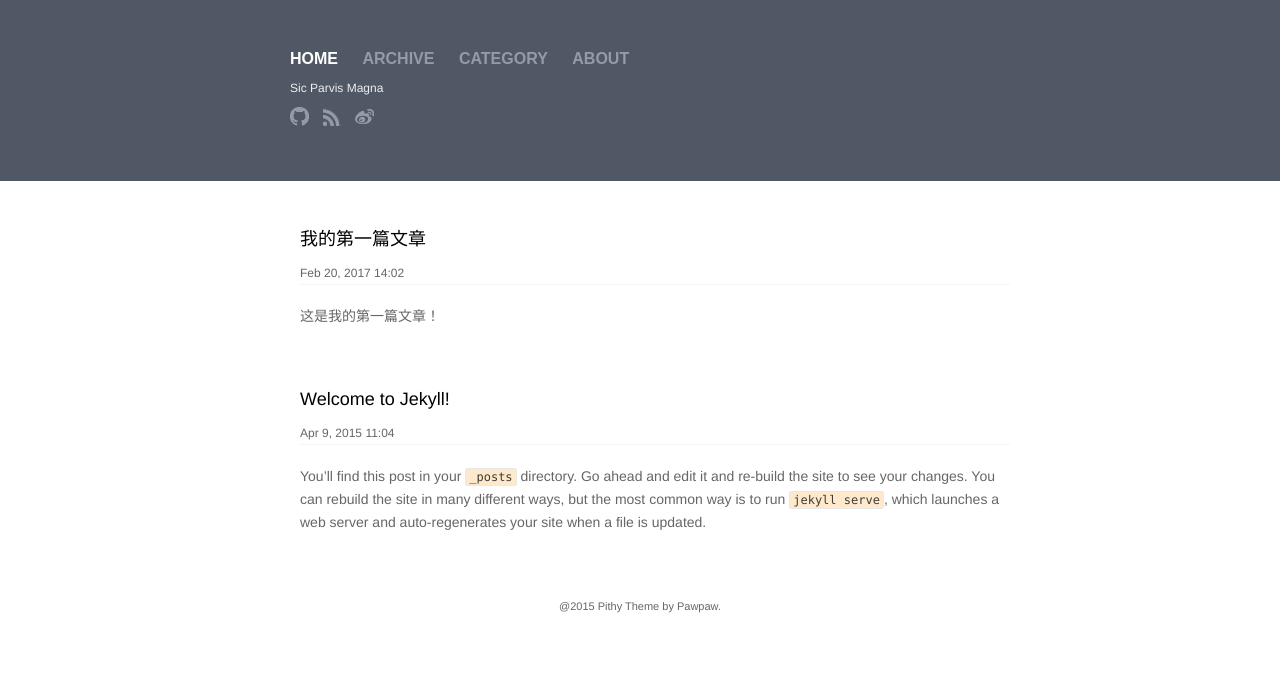
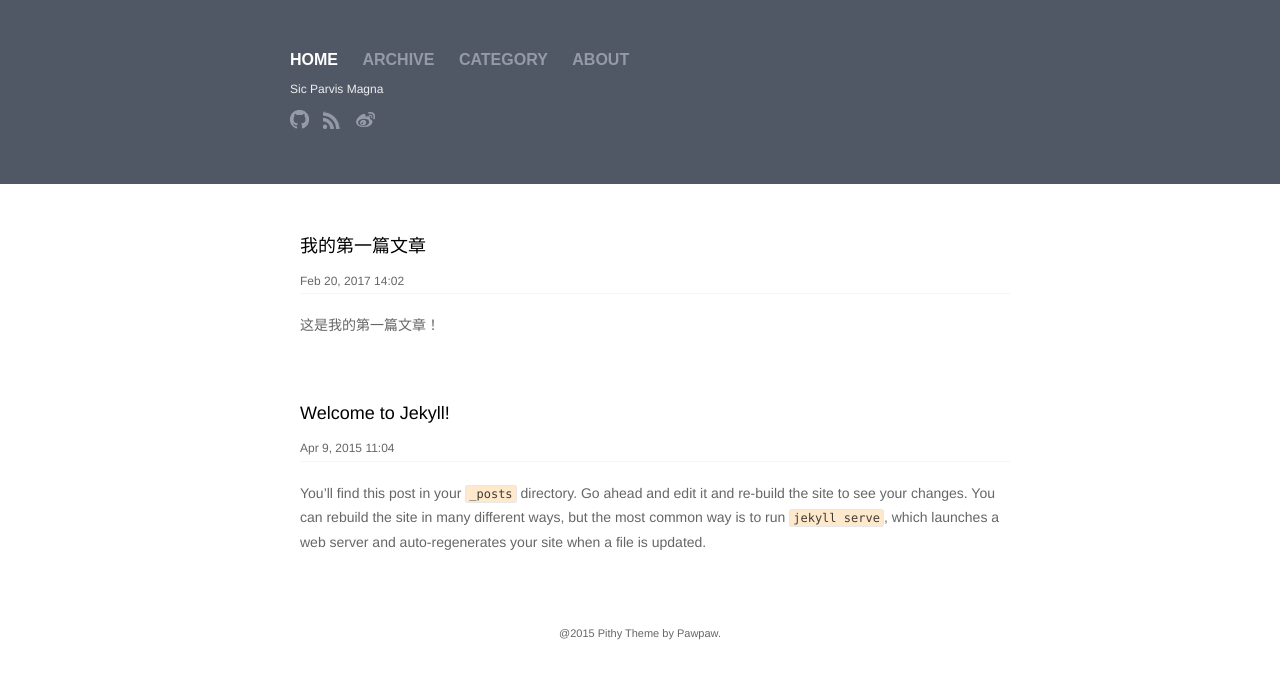
Before and after one commit to xsheng1992/xsheng1992.github.io, a Jekyll site: the page built from index.html, in a window 1280 px wide. Shown: the top 679 px of the page. Built offline with Jekyll 4.4.1, drawn with Linux system fonts in a browser that asks for light colours.

Commit message:
update css

```diff
--- a/_sass/_base.scss
+++ b/_sass/_base.scss
@@ -17,7 +17,7 @@ body {
     font-family: $base-font-family;
     font-size: $base-font-size;
     line-height: $base-line-height;
-    font-weight: 300;
+    font-weight: normal;
     color: $text-color;
     background-color: $background-color;
     -webkit-text-size-adjust: 100%;
@@ -217,9 +217,9 @@ blockquote {
     padding: 0;
 }
 body {
-    font-family: "Helvetica Neue", Helvetica, "Hiragino Sans GB", Arial, sans-serif;
-    font-size: 13px;
-    line-height: 18px;
+    font-family: "Microsoft Yahei", "Helvetica Neue", Helvetica, "Hiragino Sans GB", Arial, sans-serif;
+    font-size: 14px;
+    line-height: 20px;
     color: #737373;
     background-color: white;
 }
--- a/css/main.scss
+++ b/css/main.scss
@@ -6,7 +6,7 @@
 
 
 // Our variables
-$base-font-family: "Raleway",Arial,sans-serif;
+$base-font-family: "Microsoft YaHei",Helvetica,Arial,sans-serif;
 $base-font-size:   16px;
 $small-font-size:  $base-font-size * 0.875;
 $base-line-height: 1.5;
```
